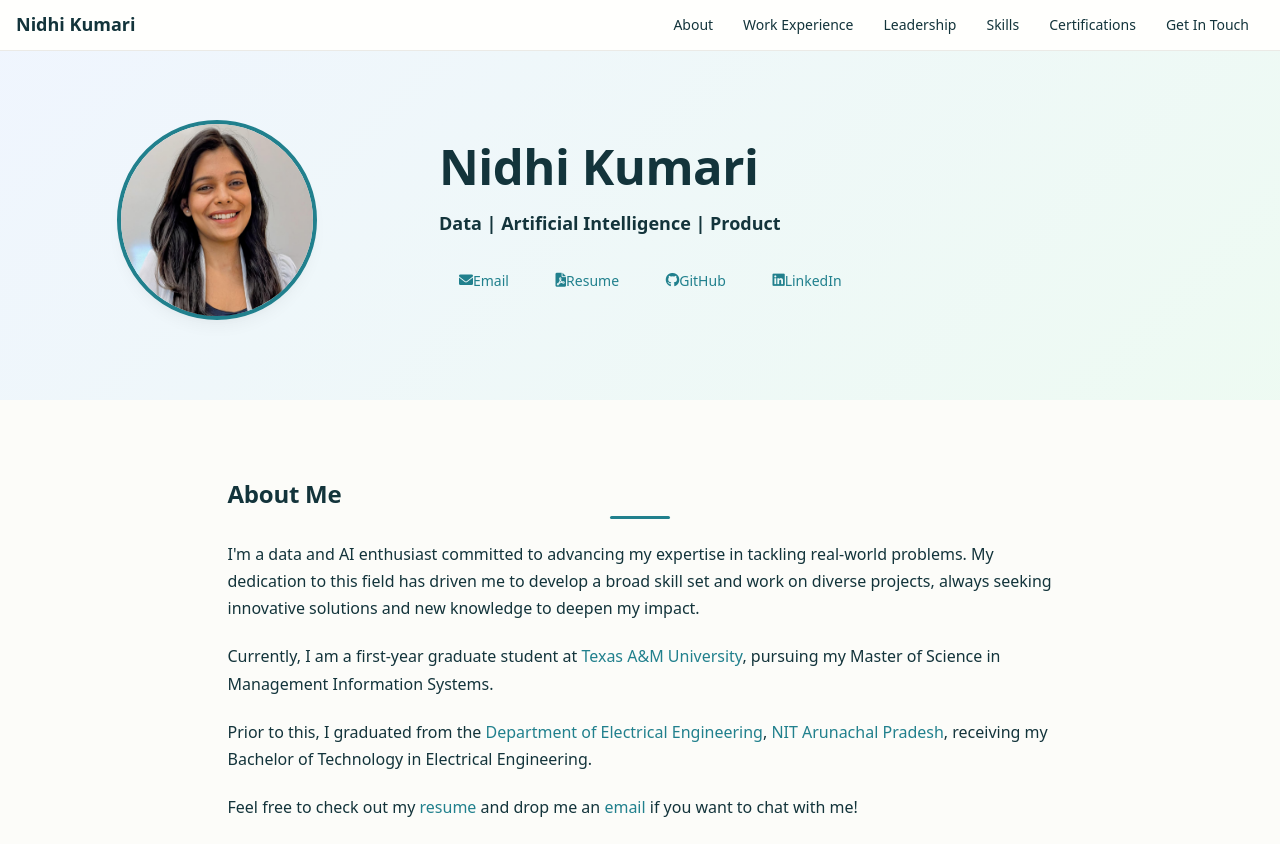
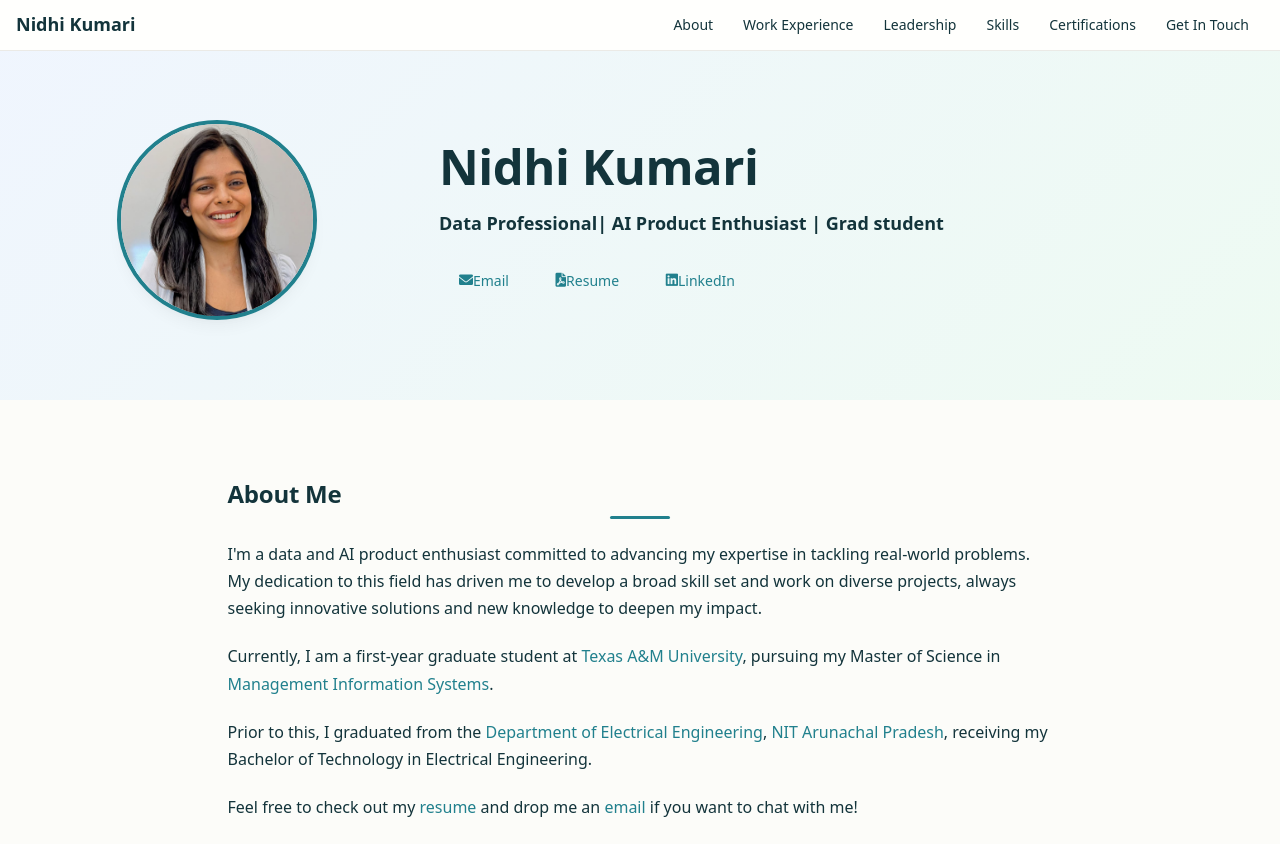
Before and after one commit to jsrnidhi123/nidhi3005.github.io, a plain HTML site: page index.html in a window 1280 px wide. Shown: the top 844 px of the page. Drawn offline with nearby package versions, Linux system fonts and the light colour scheme; a script that the page names is missing.

Commit message:
Update index.html

```diff
--- a/index.html
+++ b/index.html
@@ -55,16 +55,13 @@
                 </div>
                 <div class="col-lg-8">
                     <h1 class="display-4 mb-3">Nidhi Kumari</h1>
-                    <p class="lead subtitle mb-4">Data | Artificial Intelligence | Product</p>
+                    <p class="lead subtitle mb-4">Data Professional| AI Product Enthusiast | Grad student</p>
                     <div class="social-links">
                         <a href="mailto:nidhi.kumari@tamu.edu" class="btn btn-outline-primary me-2" target="_blank" rel="noopener noreferrer">
                             <i class="fas fa-envelope"></i> Email
                         </a>
                         <a href="https://drive.google.com/file/d/1WtvneVxQ6Qrp4d3RKSyuTMUejlAjRypD/view?usp=sharing" class="btn btn-outline-primary me-2" target="_blank" rel="noopener noreferrer">
                             <i class="fas fa-file-pdf"></i> Resume
-                        </a>
-                        <a href="https://github.com/nidhi-k3005" class="btn btn-outline-primary me-2" target="_blank" rel="noopener noreferrer">
-                            <i class="fab fa-github"></i> GitHub
                         </a>
                         <a href="https://www.linkedin.com/in/nidhi-k3005/" class="btn btn-outline-primary" target="_blank" rel="noopener noreferrer">
                             <i class="fab fa-linkedin"></i> LinkedIn
@@ -81,9 +78,9 @@
             <div class="row justify-content-center">
                 <div class="col-lg-8">
                     <h2 class="section-title">About Me</h2>
-                    <p class="mb-4">I'm a data and AI enthusiast committed to advancing my expertise in tackling real-world problems. My dedication to this field has driven me to develop a broad skill set and work on diverse projects, always seeking innovative solutions and new knowledge to deepen my impact.</p>
+                    <p class="mb-4">I'm a data and AI product enthusiast committed to advancing my expertise in tackling real-world problems. My dedication to this field has driven me to develop a broad skill set and work on diverse projects, always seeking innovative solutions and new knowledge to deepen my impact.</p>
 
-                    <p class="mb-4">Currently, I am a first-year graduate student at <a href="https://www.tamu.edu/" target="_blank" rel="noopener noreferrer">Texas A&M University</a>, pursuing my Master of Science in Management Information Systems.</p>
+                    <p class="mb-4">Currently, I am a first-year graduate student at <a href="https://www.tamu.edu/" target="_blank" rel="noopener noreferrer">Texas A&M University</a>, pursuing my Master of Science in <a <a href="https://www.tamu.edu/" target="_blank" rel="noopener noreferrer">Management Information Systems</a>.</p>
 
                     <p class="mb-4">Prior to this, I graduated from the <a href="https://www.nitap.ac.in/department/department?name=Electrical-Engineering&dept=66badff20c" target="_blank" rel="noopener noreferrer">Department of Electrical Engineering</a>, <a href="https://www.nitap.ac.in/" target="_blank" rel="noopener noreferrer">NIT Arunachal Pradesh</a>, receiving my Bachelor of Technology in Electrical Engineering.</p>
 
```
